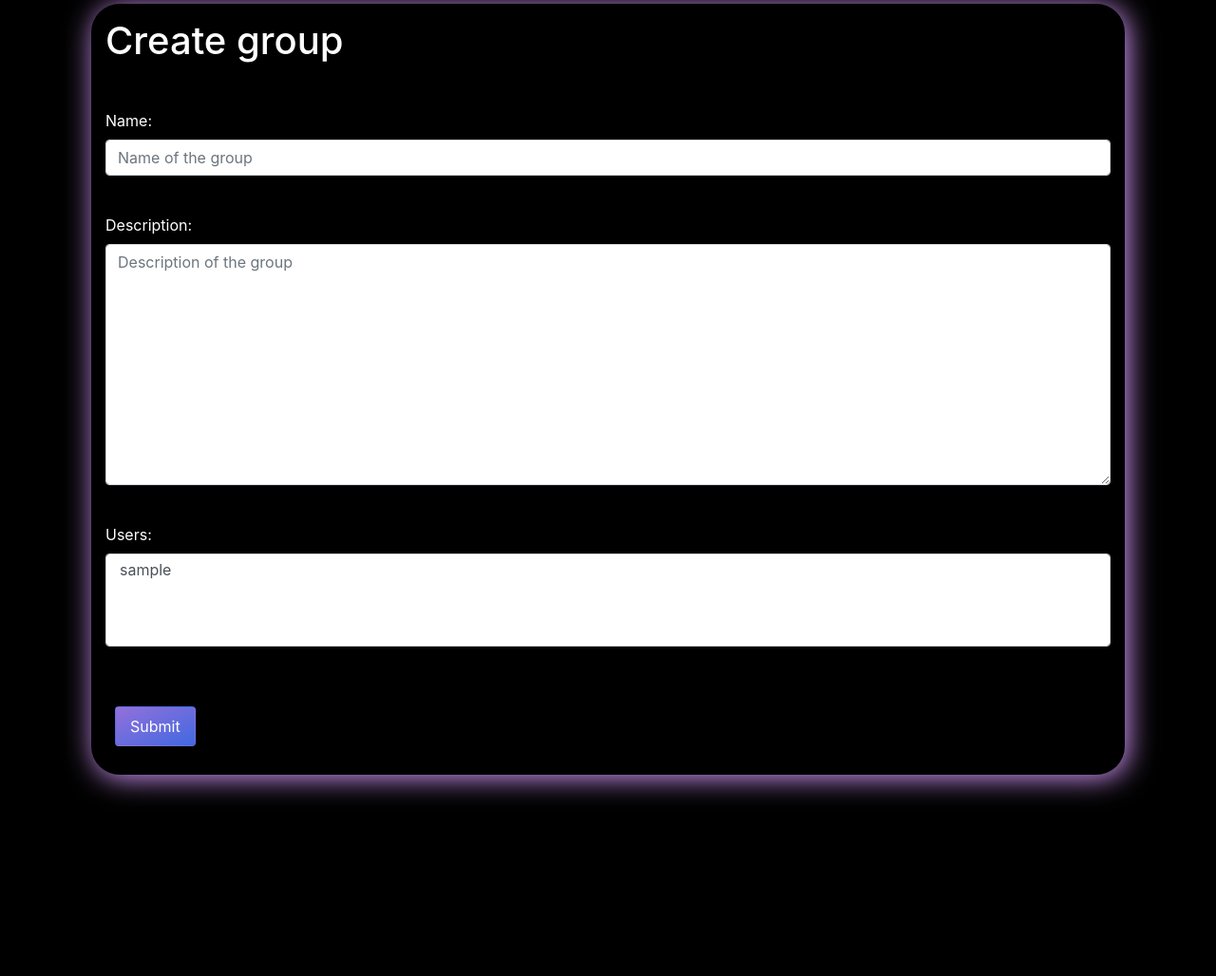
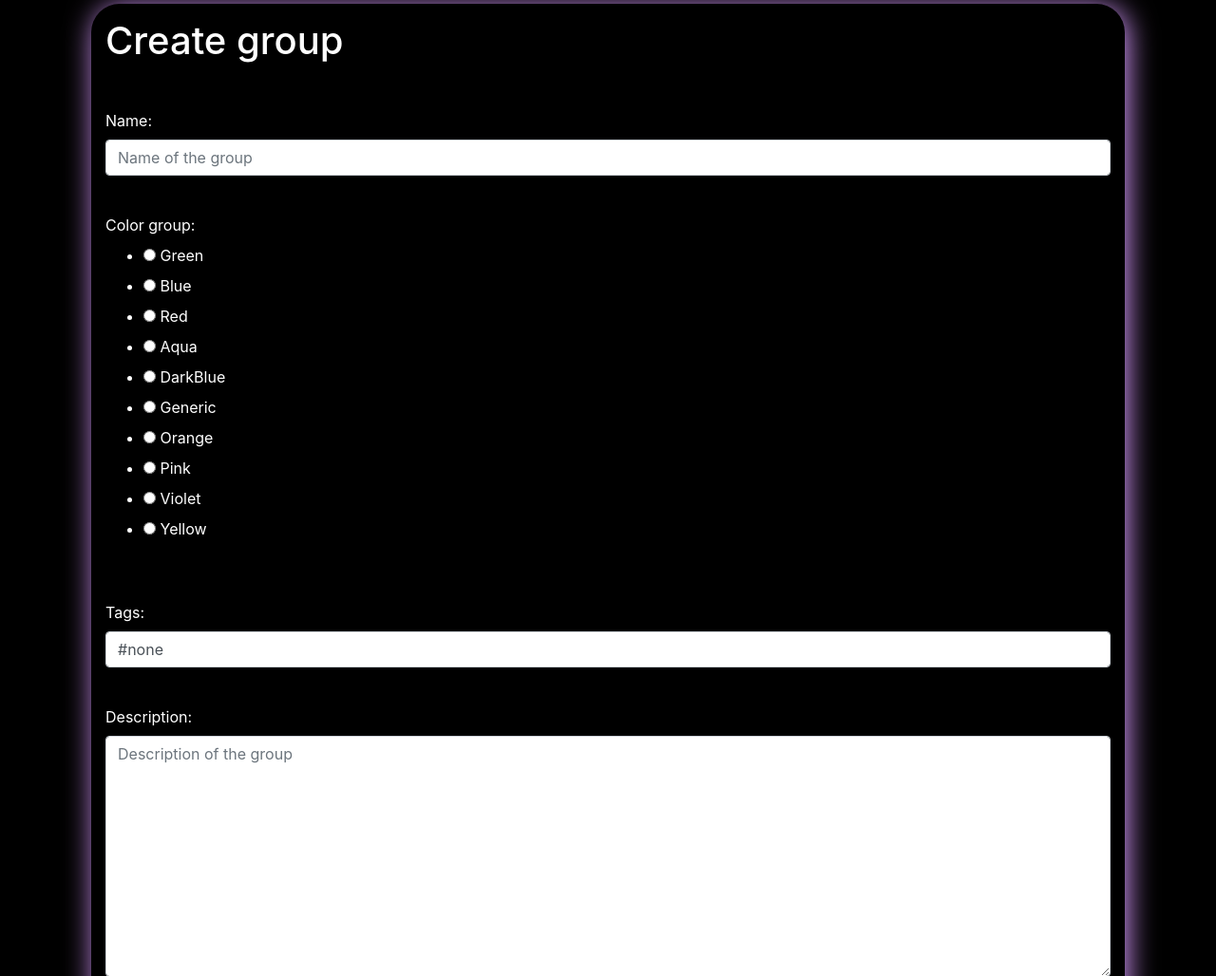
Before and after one commit to kraszor/Iphotos, a Django app: page /group/create/ in a window 1280 px wide. Shown: the part 128-1156 px from the top of the page at 95% size. Before the commit the page ends 971 px from the top, so only its background shows below. Run offline with Django 3.2, Linux system fonts and the light colour scheme; the visitor is signed in with stand-in values (Sample User, id 1); data comes from the database, SQL or seed files in the repository; some libraries are stand-ins or nearby versions; some web fonts are replaced.

Commit message:
update possibilities for interactions with groups objects

```diff
--- a/photo/forms.py
+++ b/photo/forms.py
@@ -7,11 +7,13 @@ from .models import UsersGroup
 class CreateGroupForm(forms.ModelForm):
     class Meta:
         model = UsersGroup
-        fields = ['name', 'description', 'users']
+        fields = ['name', 'color_group', 'tags', 'description', 'users']
         widgets = {
             'name': forms.TextInput(attrs={'class': 'form-control', 'placeholder': 'Name of the group'}),
+            'color_group': forms.RadioSelect(attrs={'class': 'form-select'}),
+            'tags': forms.TextInput(attrs={'class': 'form-control'}),
             'description': forms.Textarea(attrs={'class': 'form-control', 'placeholder': 'Description of the group'}),
-            'users': forms.SelectMultiple(attrs={'class': 'form-control'}),
+            'users': forms.CheckboxSelectMultiple(attrs={'class': 'form-select'}),
         }
 
         # def __init__(self, *args, **kwargs):
--- a/photo/models.py
+++ b/photo/models.py
@@ -2,18 +2,30 @@ from django.db import models
 from django.contrib.auth.models import User
 from django.db.models import F
 from django.urls import reverse
+from .validators import validate_hashtags
 
 # Create your models here.
 
 
 class UsersGroup(models.Model):
-    # owner = models.CharField(max_length=100, default=None, editable=False)
+    COLOR_CHOICES = [
+        ('Green', 'Green'),
+        ('Blue', 'Blue'),
+        ('Red', 'Red'),
+        ('Aqua', 'Aqua'),
+        ('DarkBlue', 'DarkBlue'),
+        ('Generic', 'Generic'),
+        ('Orange', 'Orange'),
+        ('Pink', 'Pink'),
+        ('Violet', 'Violet'),
+        ('Yellow', 'Yellow'),
+    ]
     owner = models.ForeignKey(User, on_delete=models.CASCADE, related_name='+', default=1, editable=False)
-    name = models.fields.CharField(max_length=150)
+    name = models.fields.CharField(max_length=100)
     photo_count = models.fields.IntegerField(default=0, editable=False)
-    tags = models.fields.CharField(max_length=200, default="empty")
-    color_group = models.fields.CharField(max_length=50, default="unknown")
-    is_local = models.fields.BooleanField(default=False)
+    tags = models.fields.CharField(max_length=200, default="#none", validators=[validate_hashtags])
+    color_group = models.fields.CharField(max_length=10, choices=COLOR_CHOICES, default=None, null=True)
+    is_local = models.fields.BooleanField(default=False, editable=False)
     create_time = models.fields.DateTimeField(auto_now_add=True)
     edit_time = models.fields.DateTimeField(auto_now=True)
     description = models.fields.TextField(max_length=500)
--- a/photo/static/photo/style.css
+++ b/photo/static/photo/style.css
@@ -136,7 +136,8 @@ nav a:hover {
 .groupBox {
     margin-top: 5px;
     margin-bottom: 20px;
-    padding: 10px;
+    padding: 15px;
+    padding-bottom: 5px;
     border: 2px solid mediumpurple;
     border-radius: 15px;
 }
@@ -147,6 +148,15 @@ nav a:hover {
     border: 1px solid mediumpurple;
     border-radius: 15px;
 
+}
+.scrollDesc {
+    height: 60px;
+    overflow-y: scroll;
+    margin: 5px;
+}
+.formScroll {
+    height: 120px;
+    overflow-y: scroll;
 }
 
 @media screen and (min-width: 768px) {
--- a/photo/urls.py
+++ b/photo/urls.py
@@ -12,6 +12,8 @@ urlpatterns = [
     path('download_app', views.export, name='download_app'),
     path('group/create/', views.GroupCreate.as_view(), name='create_group'),
     path('groups', views.GroupsView.as_view(), name='groups'),
+    path('groups/<int:pk>', views.GroupsUpdate.as_view(), name='group_update'),
+    path('groups/<int:pk>/delete', views.GroupsDelete.as_view(), name='group_delete'),
     path('api/', views.api_overview),
     path('api/groups', views.groups_list),
     path('api/places', views.places_list),
--- a/photo/views.py
+++ b/photo/views.py
@@ -1,6 +1,8 @@
+from django.contrib.auth.mixins import LoginRequiredMixin
 from django.db.models import Q
 from django.http import HttpResponse
 from django.shortcuts import render
+from django.urls import reverse_lazy
 from django.views.generic import CreateView, UpdateView, DeleteView, ListView
 
 from rest_framework import status
@@ -32,7 +34,7 @@ def export(request):
         return response
 
 
-class GroupCreate(CreateView):
+class GroupCreate(LoginRequiredMixin, CreateView):
     model = UsersGroup
     form_class = CreateGroupForm
 
@@ -43,7 +45,7 @@ class GroupCreate(CreateView):
     # template_name = 'photo/usersgroup_form.html'
 
 
-class GroupsView(ListView):
+class GroupsView(LoginRequiredMixin, ListView):
     model = UsersGroup
     context_object_name = 'groups'
     # print(Film.objects.all().order_by('-release_date')[:9])
@@ -54,9 +56,19 @@ class GroupsView(ListView):
 
     template_name = 'photo/groups.html'
 
-# SERIALIZERS FOR API
+
+class GroupsUpdate(UpdateView):
+    model = UsersGroup
+    form_class = CreateGroupForm
+    success_url = reverse_lazy('photo:groups')
 
 
+class GroupsDelete(DeleteView):
+    model = UsersGroup
+    success_url = reverse_lazy('photo:groups')
+
+
+# SERIALIZERS FOR API
 @api_view(['GET'])
 def api_overview(request):
     api_urls = {
```
Also changed, not shown: photo/templates/photo/groups.html (+17 -7 lines), photo/validators.py (added, +7 -0 lines), photo/migrations/0022_auto_20220517_0009.py (added), photo/migrations/0023_alter_usersgroup_tags.py (added).
